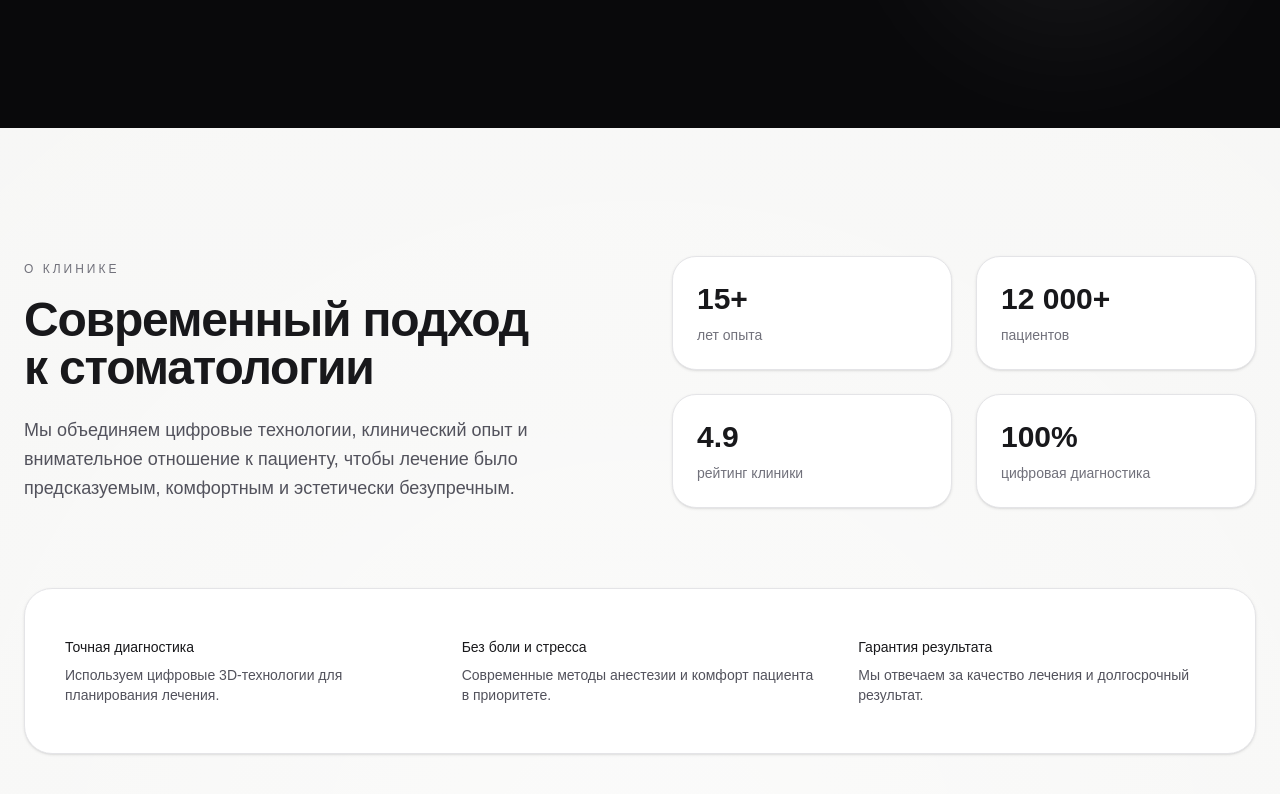
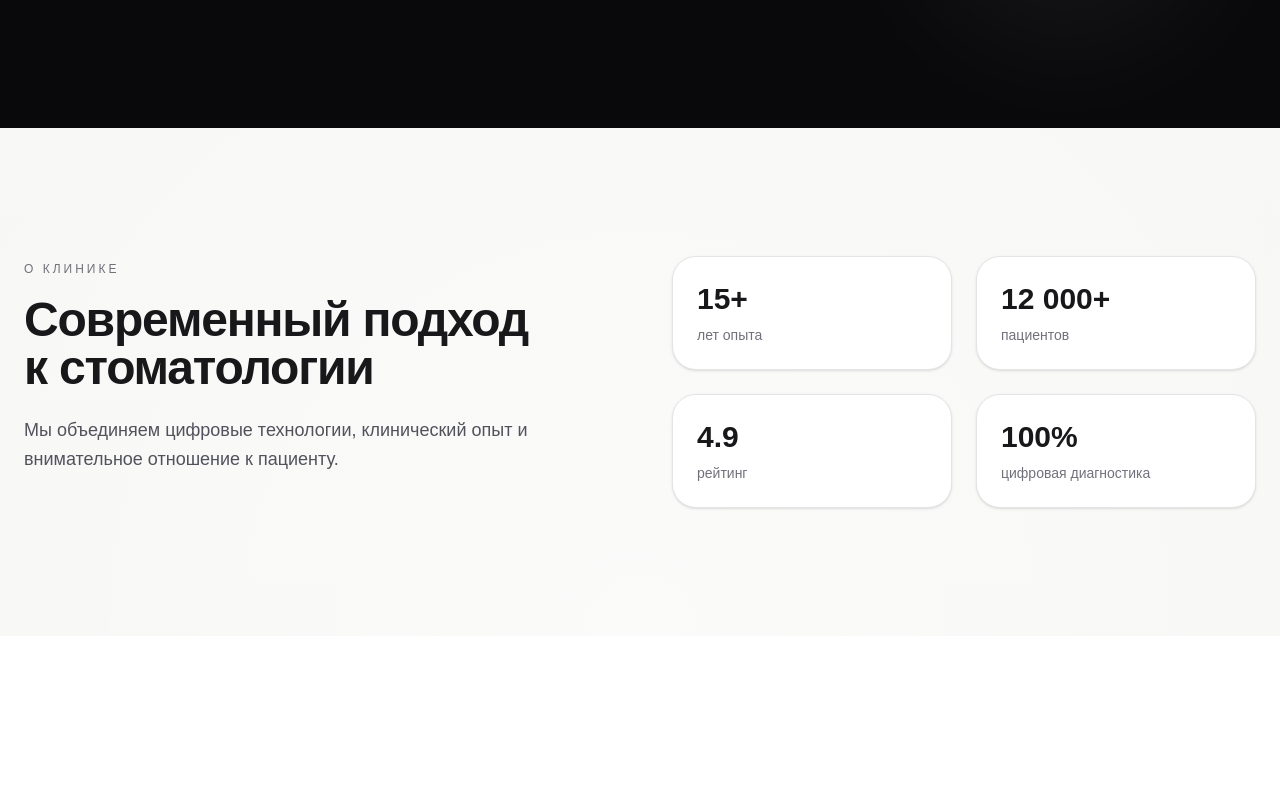
Before and after one commit to Islam999-sudo/olga-dental, a Next.js app: page / in a window 1280 px wide. Shown: the part 3811-4605 px from the top of the page. After the commit the page ends 4447 px from the top, so only its background shows below. Built offline with nearby package versions, Linux system fonts and the light colour scheme.

Commit message:
checkpoint: doctors modal redesign

```diff
--- a/app/layout.tsx
+++ b/app/layout.tsx
@@ -8,21 +8,9 @@ export default function RootLayout({
   return (
     <html lang="ru">
       <body className="bg-zinc-50 text-zinc-900 antialiased">
-
         <div className="min-h-screen flex flex-col">
-
-          {/* HEADER PLACE (если добавишь позже) */}
-          {/* <Header /> */}
-
-          <main className="flex-1">
-            {children}
-          </main>
-
-          {/* FOOTER PLACE */}
-          {/* <Footer /> */}
-
+          <main className="flex-1">{children}</main>
         </div>
-
       </body>
     </html>
   );
--- a/components/sections/about.tsx
+++ b/components/sections/about.tsx
@@ -3,7 +3,6 @@ export function About() {
     <section id="about" className="relative py-32">
       <div className="mx-auto max-w-7xl px-6">
 
-        {/* TOP TEXT */}
         <div className="grid gap-16 lg:grid-cols-2 lg:items-start">
 
           <div>
@@ -19,67 +18,30 @@ export function About() {
 
             <p className="mt-6 text-lg leading-relaxed text-zinc-600">
               Мы объединяем цифровые технологии, клинический опыт и внимательное
-              отношение к пациенту, чтобы лечение было предсказуемым, комфортным
-              и эстетически безупречным.
+              отношение к пациенту.
             </p>
           </div>
 
-          {/* RIGHT SIDE STATS */}
           <div className="grid grid-cols-2 gap-6">
 
             <div className="rounded-[24px] border border-zinc-200 bg-white p-6 shadow-sm">
-              <div className="text-3xl font-semibold text-zinc-900">15+</div>
+              <div className="text-3xl font-semibold">15+</div>
               <div className="mt-2 text-sm text-zinc-500">лет опыта</div>
             </div>
 
             <div className="rounded-[24px] border border-zinc-200 bg-white p-6 shadow-sm">
-              <div className="text-3xl font-semibold text-zinc-900">12 000+</div>
+              <div className="text-3xl font-semibold">12 000+</div>
               <div className="mt-2 text-sm text-zinc-500">пациентов</div>
             </div>
 
             <div className="rounded-[24px] border border-zinc-200 bg-white p-6 shadow-sm">
-              <div className="text-3xl font-semibold text-zinc-900">4.9</div>
-              <div className="mt-2 text-sm text-zinc-500">рейтинг клиники</div>
+              <div className="text-3xl font-semibold">4.9</div>
+              <div className="mt-2 text-sm text-zinc-500">рейтинг</div>
             </div>
 
             <div className="rounded-[24px] border border-zinc-200 bg-white p-6 shadow-sm">
-              <div className="text-3xl font-semibold text-zinc-900">100%</div>
+              <div className="text-3xl font-semibold">100%</div>
               <div className="mt-2 text-sm text-zinc-500">цифровая диагностика</div>
-            </div>
-
-          </div>
-        </div>
-
-        {/* BOTTOM TRUST STRIP */}
-        <div className="mt-20 rounded-[28px] border border-zinc-200 bg-white px-10 py-12 shadow-sm">
-
-          <div className="grid gap-10 md:grid-cols-3">
-
-            <div>
-              <div className="text-sm font-medium text-zinc-900">
-                Точная диагностика
-              </div>
-              <div className="mt-2 text-sm text-zinc-600">
-                Используем цифровые 3D-технологии для планирования лечения.
-              </div>
-            </div>
-
-            <div>
-              <div className="text-sm font-medium text-zinc-900">
-                Без боли и стресса
-              </div>
-              <div className="mt-2 text-sm text-zinc-600">
-                Современные методы анестезии и комфорт пациента в приоритете.
-              </div>
-            </div>
-
-            <div>
-              <div className="text-sm font-medium text-zinc-900">
-                Гарантия результата
-              </div>
-              <div className="mt-2 text-sm text-zinc-600">
-                Мы отвечаем за качество лечения и долгосрочный результат.
-              </div>
             </div>
 
           </div>
--- /dev/null
+++ b/components/ui/doctor-modal.tsx
@@ -0,0 +1,83 @@
+"use client";
+
+import { Doctor } from "@/data/doctors";
+
+type Props = {
+  doctor: Doctor;
+  onClose: () => void;
+};
+
+export function DoctorModal({ doctor, onClose }: Props) {
+  return (
+    <div className="fixed inset-0 z-[999] flex items-center justify-center px-6">
+
+      {/* overlay */}
+      <div
+        className="absolute inset-0 bg-zinc-900/40 backdrop-blur-sm"
+        onClick={onClose}
+      />
+
+      {/* modal */}
+      <div className="relative w-full max-w-4xl overflow-hidden rounded-[32px] bg-white shadow-2xl">
+
+        <div className="grid md:grid-cols-2">
+
+          {/* IMAGE */}
+          <div className="relative h-[420px] overflow-hidden bg-zinc-100">
+            <img
+              src={doctor.image}
+              alt={doctor.name}
+              className="h-full w-full object-cover object-top"
+            />
+          </div>
+
+          {/* CONTENT */}
+          <div className="flex flex-col justify-center p-10">
+
+            <h2 className="text-3xl font-semibold text-zinc-900">
+              {doctor.name}
+            </h2>
+
+            <p className="mt-2 text-sm text-zinc-500">
+              {doctor.role} • {doctor.exp}
+            </p>
+
+            <p className="mt-6 text-sm leading-relaxed text-zinc-600">
+              {doctor.desc}
+            </p>
+
+            {/* INFO */}
+            <div className="mt-8 space-y-3">
+              <div className="rounded-xl bg-zinc-50 p-4 text-sm">
+                ✓ Современные методы лечения
+              </div>
+              <div className="rounded-xl bg-zinc-50 p-4 text-sm">
+                ✓ Индивидуальный подход
+              </div>
+              <div className="rounded-xl bg-zinc-50 p-4 text-sm">
+                ✓ Цифровая диагностика
+              </div>
+            </div>
+
+            {/* ACTIONS */}
+            <div className="mt-10 flex gap-3">
+
+              <button
+                onClick={onClose}
+                className="flex-1 rounded-xl border border-zinc-200 py-3 text-sm text-zinc-700 hover:bg-zinc-100"
+              >
+                Закрыть
+              </button>
+
+              <button className="flex-1 rounded-xl bg-zinc-900 py-3 text-sm text-white hover:bg-zinc-700">
+                Записаться
+              </button>
+
+            </div>
+
+          </div>
+        </div>
+      </div>
+    </div>
+  );
+}
--- /dev/null
+++ b/data/doctors.ts
@@ -0,0 +1,31 @@
+export type Doctor = {
+  name: string;
+  image: string;
+  role: string;
+  exp: string;
+  desc: string;
+};
+
+export const doctors: Doctor[] = [
+  {
+    name: "Ольга Сергеевна",
+    image: "/doctors/olga.png",
+    role: "Главный врач",
+    exp: "20 лет опыта",
+    desc: "Эстетическая стоматология, сложные клинические случаи и цифровое планирование лечения.",
+  },
+  {
+    name: "Алексей Петров",
+    image: "/doctors/alexey.png",
+    role: "Ортопед",
+    exp: "15 лет опыта",
+    desc: "Протезирование, восстановление прикуса и функциональная эстетика улыбки.",
+  },
+  {
+    name: "Мария Иванова",
+    image: "/doctors/maria.png",
+    role: "Терапевт",
+    exp: "8 лет опыта",
+    desc: "Лечение, реставрация зубов и бережный подход к каждому пациенту.",
+  },
+];
--- /dev/null
+++ b/data/reviews.ts
@@ -0,0 +1,19 @@
+export type Review = {
+  name: string;
+  text: string;
+};
+
+export const reviews: Review[] = [
+  {
+    name: "Анна К.",
+    text: "Очень аккуратная работа. Лечила кариес и делала чистку — всё прошло без боли и стресса.",
+  },
+  {
+    name: "Дмитрий С.",
+    text: "Ставил имплант. Всё оказалось намного спокойнее, чем ожидал.",
+  },
+  {
+    name: "Елена М.",
+    text: "Нет ощущения навязывания услуг. Всё объясняют спокойно и честно.",
+  },
+];
```
Also changed, not shown: components/sections/doctors.tsx (+11 -140 lines), data/services.ts (added).
